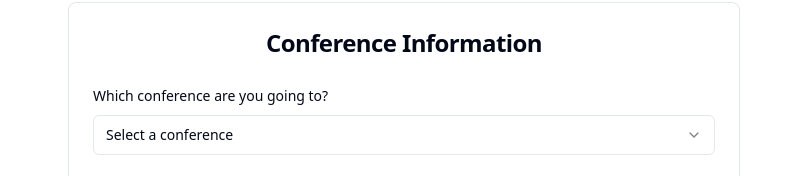
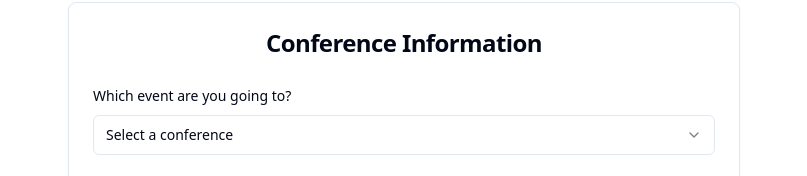
Before and after one commit to TzuTingWei/whisper-script-speak, a React (Vite) app: page / in a window 1280 px wide. Shown: the part 146-322 px from the top of the page, without its empty margins (236-1043 px from the left). Built offline with nearby package versions, Linux system fonts and the light colour scheme.

Commit message:
Refactor: Change label text
Change the label text from "Which conference are you going to?" to "event" are you going to.

```diff
--- a/src/components/ConferenceForm.tsx
+++ b/src/components/ConferenceForm.tsx
@@ -41,7 +41,7 @@ const ConferenceForm = () => {
       <CardContent>
         <form onSubmit={handleSubmit} className="space-y-6">
           <div className="space-y-2">
-            <Label htmlFor="conference">Which conference are you going to?</Label>
+            <Label htmlFor="conference">Which event are you going to?</Label>
             <Select value={selectedConference} onValueChange={setSelectedConference}>
               <SelectTrigger>
                 <SelectValue placeholder="Select a conference" />
```
